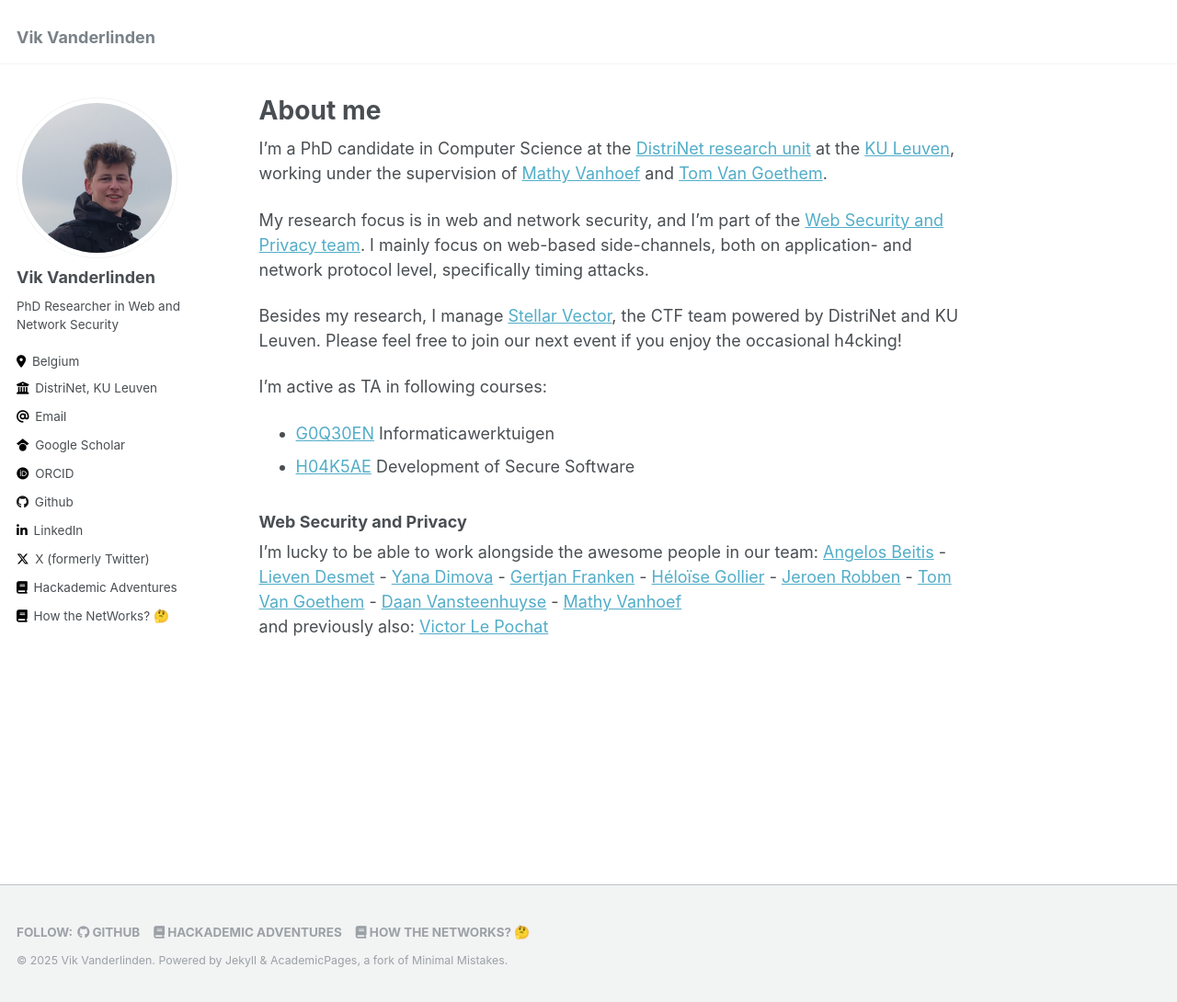
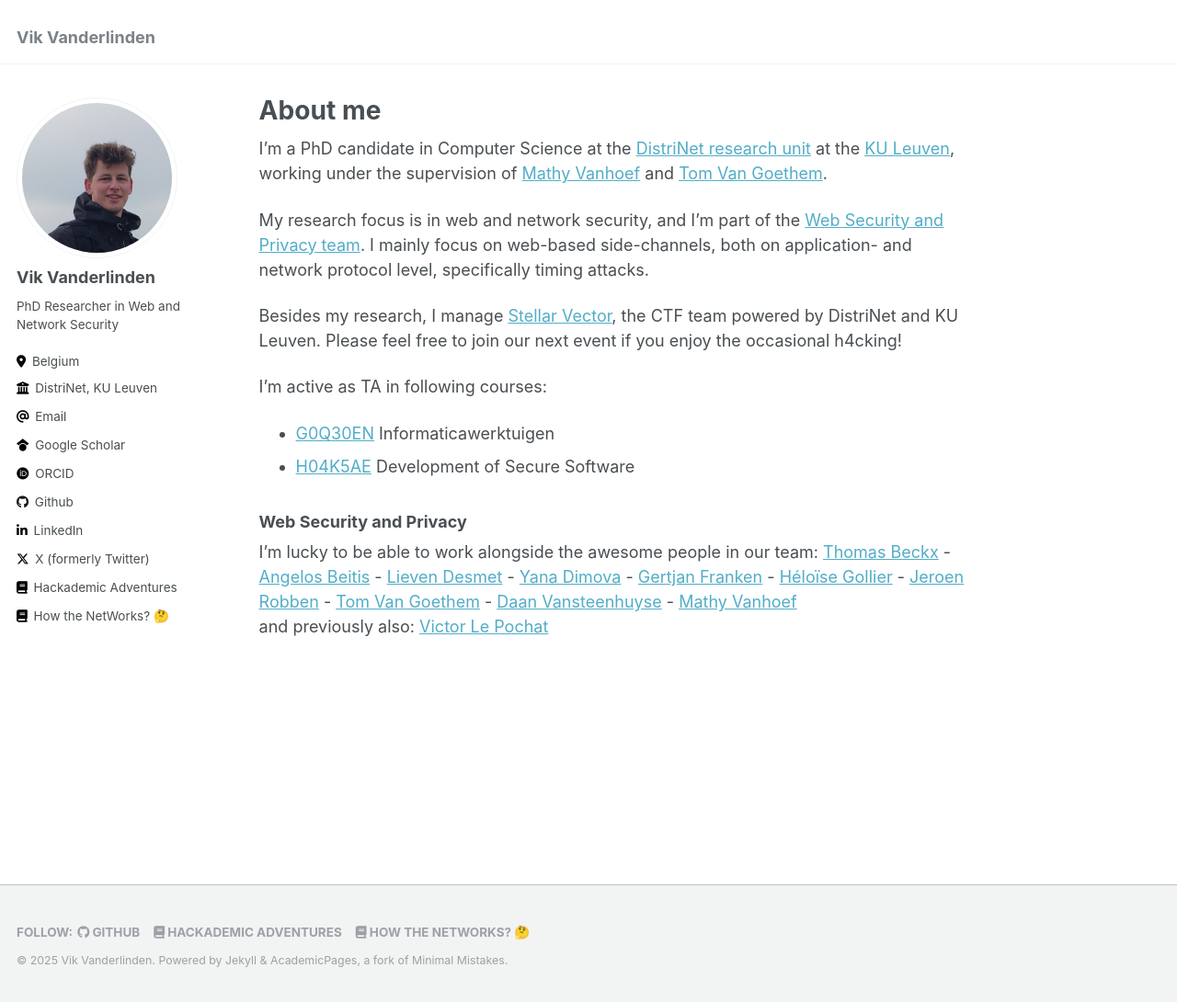
Before and after one commit to vikvanderlinden/vikvanderlinden.github.io, a Jekyll site: the page built from _pages/about.md, in a window 1280 px wide and 1090 px high. Shown: the whole window at 92% size. Built offline with Jekyll 4.4.1, drawn with Linux system fonts in a browser that asks for light colours.

Commit message:
Add Thomas

```diff
--- a/_pages/about.md
+++ b/_pages/about.md
@@ -18,6 +18,6 @@ I'm active as TA in following courses:
 ### Web Security and Privacy
 
 I'm lucky to be able to work alongside the awesome people in our team:
-[Angelos Beitis](https://angelosbeitis.github.io/) - [Lieven Desmet](https://distrinet.cs.kuleuven.be/people/LievenDesmet) - [Yana Dimova](https://distrinet.cs.kuleuven.be/people/YanaDimova) - [Gertjan Franken](https://gjfr.dev/) - [Héloïse Gollier](https://distrinet.cs.kuleuven.be/people/HeloiseGollier) - [Jeroen Robben](https://distrinet.cs.kuleuven.be/people/JeroenRobben) - [Tom Van Goethem](https://tom.vg/) - [Daan Vansteenhuyse](https://distrinet.cs.kuleuven.be/people/DaanVansteenhuyse) - [Mathy Vanhoef](https://mathyvanhoef.com/)
+[Thomas Beckx](https://distrinet.cs.kuleuven.be/people/ThomasBeckx) - [Angelos Beitis](https://angelosbeitis.github.io/) - [Lieven Desmet](https://distrinet.cs.kuleuven.be/people/LievenDesmet) - [Yana Dimova](https://distrinet.cs.kuleuven.be/people/YanaDimova) - [Gertjan Franken](https://gjfr.dev/) - [Héloïse Gollier](https://distrinet.cs.kuleuven.be/people/HeloiseGollier) - [Jeroen Robben](https://distrinet.cs.kuleuven.be/people/JeroenRobben) - [Tom Van Goethem](https://tom.vg/) - [Daan Vansteenhuyse](https://distrinet.cs.kuleuven.be/people/DaanVansteenhuyse) - [Mathy Vanhoef](https://mathyvanhoef.com/)
 and previously also:
 [Victor Le Pochat](https://lepoch.at/)
```
